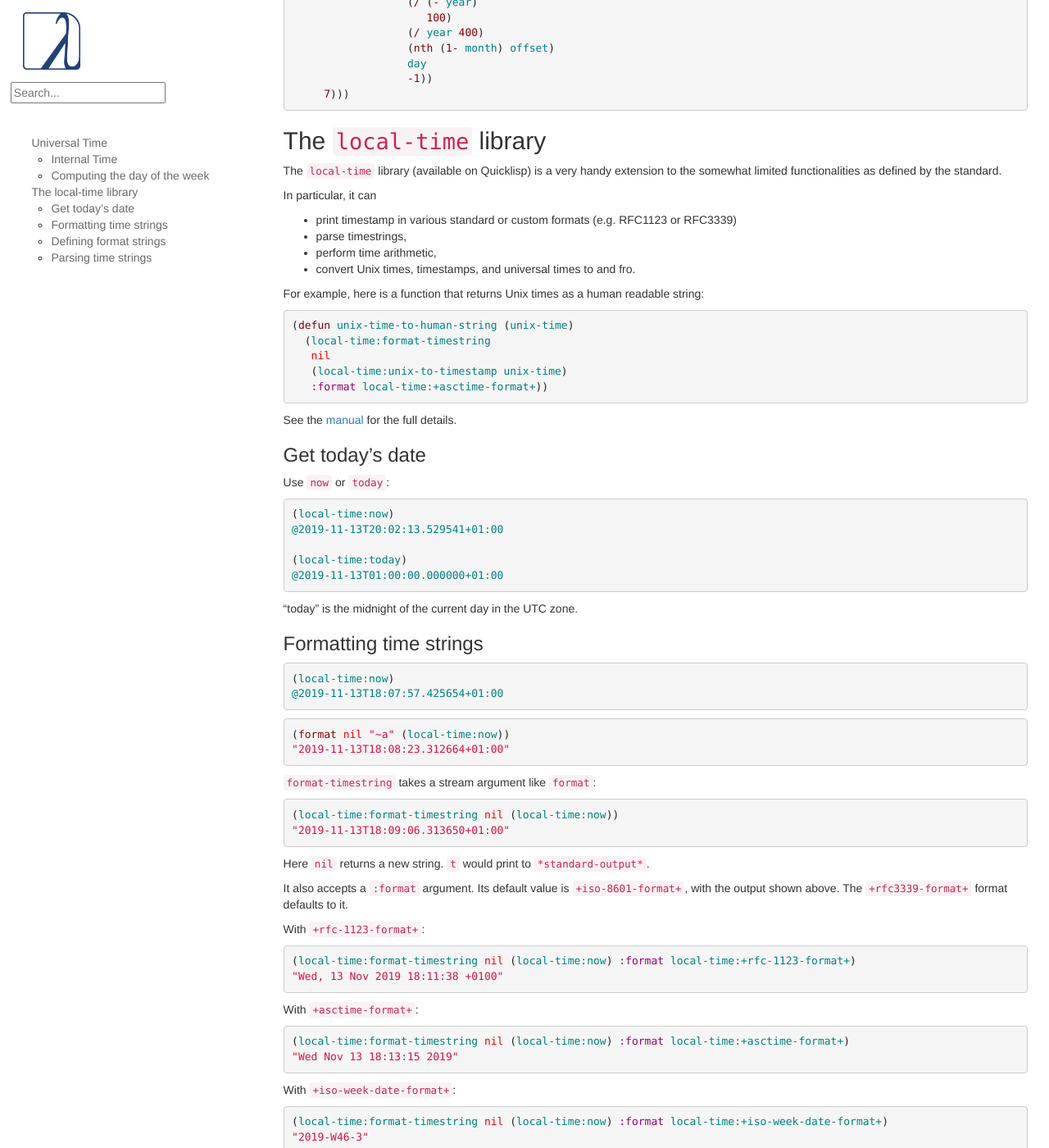
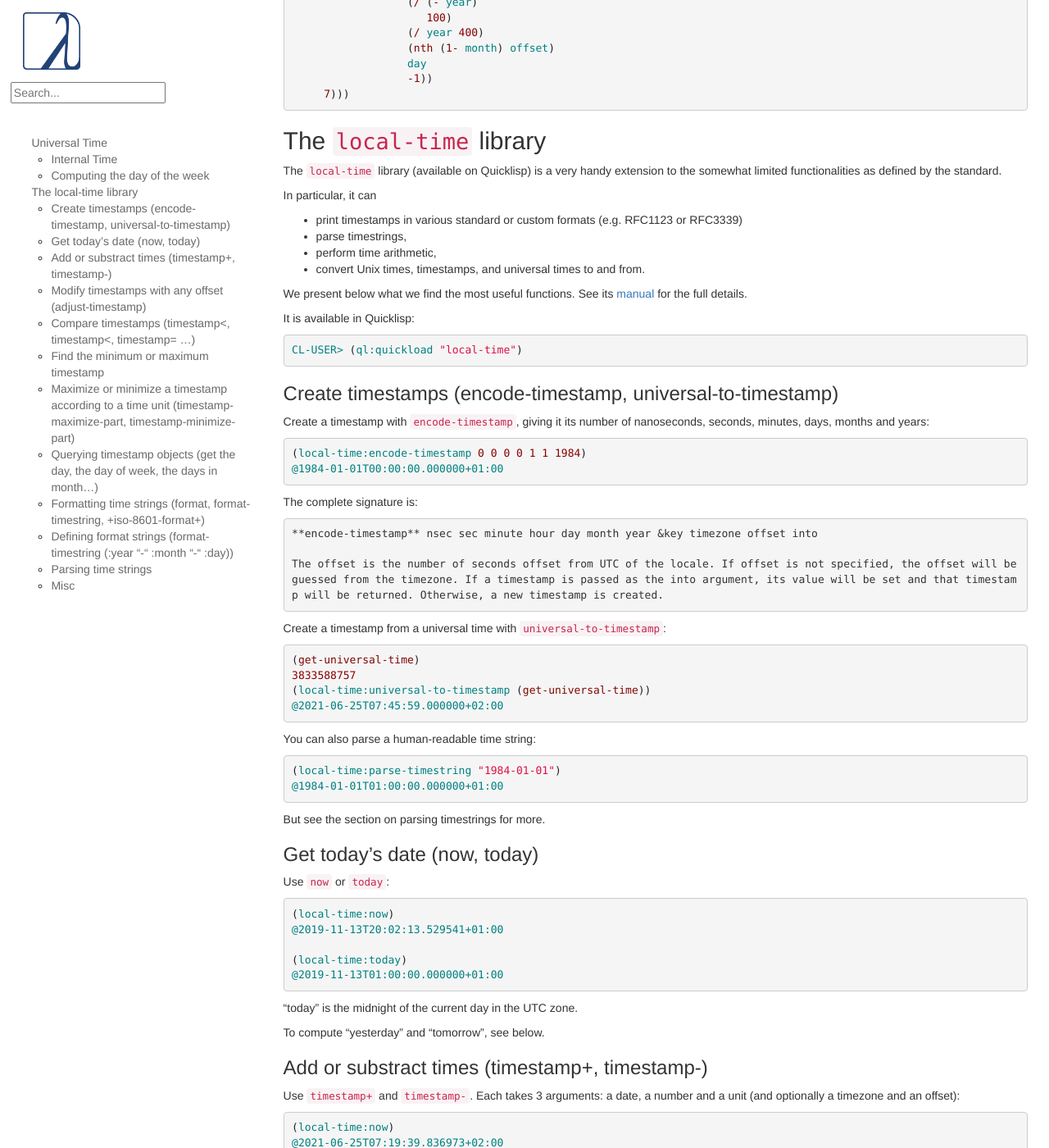
Before and after one commit to LispCookbook/cl-cookbook, a Jekyll site: the page built from dates_and_times.md, in a window 1280 px wide and 1400 px high, scrolled down 4089 px. Shown: the whole window at 82% size. Built offline with Jekyll 4.4.1, drawn with Linux system fonts in a browser that asks for light colours; some of the changed text lies outside the part shown.

Commit message:
dates and time: show more of local-time

```diff
--- a/dates_and_times.md
+++ b/dates_and_times.md
@@ -234,25 +234,53 @@ the somewhat limited functionalities as defined by the standard.
 
 In particular, it can
 
-- print timestamp in various standard or custom formats (e.g. RFC1123 or RFC3339)
+- print timestamps in various standard or custom formats (e.g. RFC1123 or RFC3339)
 - parse timestrings,
 - perform time arithmetic,
-- convert Unix times, timestamps, and universal times to and fro.
+- convert Unix times, timestamps, and universal times to and from.
 
-For example, here is a function that returns Unix times as a human readable string:
+We present below what we find the most useful functions. See its [manual](https://common-lisp.net/project/local-time/manual.html) for the full details.
+
+It is available in Quicklisp:
 
 ~~~lisp
-(defun unix-time-to-human-string (unix-time)
-  (local-time:format-timestring
-   nil
-   (local-time:unix-to-timestamp unix-time)
-   :format local-time:+asctime-format+))
+CL-USER> (ql:quickload "local-time")
 ~~~
 
-See the [manual](https://common-lisp.net/project/local-time/manual.html) for
-the full details.
+### Create timestamps (encode-timestamp, universal-to-timestamp)
 
-### Get today's date
+Create a timestamp with `encode-timestamp`, giving it its number of nanoseconds, seconds, minutes, days, months and years:
+
+~~~lisp
+(local-time:encode-timestamp 0 0 0 0 1 1 1984)
+@1984-01-01T00:00:00.000000+01:00
+~~~
+
+The complete signature is:
+
+    **encode-timestamp** nsec sec minute hour day month year &key timezone offset into
+
+    The offset is the number of seconds offset from UTC of the locale. If offset is not specified, the offset will be guessed from the timezone. If a timestamp is passed as the into argument, its value will be set and that timestamp will be returned. Otherwise, a new timestamp is created.
+
+Create a timestamp from a universal time with `universal-to-timestamp`:
+
+~~~lisp
+(get-universal-time)
+3833588757
+(local-time:universal-to-timestamp (get-universal-time))
+@2021-06-25T07:45:59.000000+02:00
+~~~
+
+You can also parse a human-readable time string:
+
+~~~lisp
+(local-time:parse-timestring "1984-01-01")
+@1984-01-01T01:00:00.000000+01:00
+~~~
+
+But see the section on parsing timestrings for more.
+
+### Get today's date (now, today)
 
 Use `now` or `today`:
 
@@ -266,8 +294,141 @@ Use `now` or `today`:
 
 "today" is the midnight of the current day in the UTC zone.
 
+To compute "yesterday" and "tomorrow", see below.
 
-### Formatting time strings
+### Add or substract times (timestamp+, timestamp-)
+
+Use `timestamp+` and `timestamp-`. Each takes 3 arguments: a date, a number and a unit (and optionally a timezone and an offset):
+
+~~~lisp
+(local-time:now)
+@2021-06-25T07:19:39.836973+02:00
+
+(local-time:timestamp+ (local-time:now) 1 :day)
+@2021-06-26T07:16:58.086226+02:00
+
+(local-time:timestamp- (local-time:now) 1 :day)
+@2021-06-24T07:17:02.861763+02:00
+~~~
+
+The available units are `:sec :minute :hour :day :year`.
+
+This operation is also possible with `adjust-timestamp`, which can do a bit more as we'll see right in the next section (it can do many operations at once).
+
+~~~lisp
+(local-time:timestamp+ (today) 3 :day)
+@2021-06-28T02:00:00.000000+02:00
+
+(local-time:adjust-timestamp (today) (offset :day 3))
+@2021-06-28T02:00:00.000000+02:00
+~~~
+
+Here's `yesterday` and `tomorrow` defined from `today`:
+
+~~~lisp
+(defun yesterday ()
+  "Returns a timestamp representing the day before today."
+  (timestamp- (today) 1 :day))
+
+(defun tomorrow ()
+  "Returns a timestamp representing the day after today."
+  (timestamp+ (today) 1 :day))
+~~~
+
+### Modify timestamps with any offset (adjust-timestamp)
+
+`adjust-timestamp`'s first argument is the timestamp we operate on, and then it accepts a full `&body changes` where a "change" is in the form `(offset :part value)`:
+
+Please point to the previous Monday:
+
+~~~lisp
+(local-time:adjust-timestamp (today) (offset :day-of-week :monday))
+@2021-06-21T02:00:00.000000+02:00
+~~~
+
+We can apply many changes at once. Travel in time:
+
+~~~lisp
+(local-time:adjust-timestamp (today)
+  (offset :day 3)
+  (offset :year 110)
+  (offset :month -1))
+@2131-05-28T02:00:00.000000+01:00
+~~~
+
+There is a destructive version, `adjust-timestamp!`.
+
+
+### Compare timestamps (timestamp<, timestamp<, timestamp= …)
+
+These should be self-explanatory.
+
+~~~lisp
+timestamp< time-a time-b
+timestamp<= time-a time-b
+timestamp> time-a time-b
+timestamp>= time-a time-b
+timestamp= time-a time-b
+timestamp/= time-a time-b
+~~~
+
+### Find the minimum or maximum timestamp
+
+Use `timestamp-minimum` and `timestamp-maximum`. They accept any number of arguments.
+
+~~~lisp
+(local-time:timestamp-minimum (local-time:today)
+                              (local-time:timestamp- (local-time:today) 100 :year))
+@1921-06-25T02:00:00.000000+01:00
+~~~
+
+If you have a list of timestamps, use `(apply #'timestamp-minimum <your list of timestamps>)`.
+
+### Maximize or minimize a timestamp according to a time unit (timestamp-maximize-part, timestamp-minimize-part)
+
+We can answer quite a number of questions with this handy function.
+
+Here's an example: please give me the last day of this month:
+
+~~~lisp
+(let ((in-february (local-time:parse-timestring "1984-02-01")))
+  (local-time:timestamp-maximize-part in-february :day))
+
+@1984-02-29T23:59:59.999999+01:00
+~~~
+
+
+### Querying timestamp objects (get the day, the day of week, the days in month…)
+
+Use:
+
+~~~lisp
+timestamp-[year, month, day, hour, minute, second, millisecond, microsecond,
+           day-of-week (starts at 0 for sunday),
+           millenium, century, decade]
+~~~
+
+Get all the values at once with `decode-timestamp`.
+
+Bind a variable to a value of your choice with this convenient macro:
+
+~~~lisp
+(local-time:with-decoded-timestamp (:hour h)
+     (now)
+   (print h))
+
+8
+8
+~~~
+
+You can of course bind each time unit (`:sec :minute :day`) to its variable, in any order.
+
+See also `(days-in-month <month> <year>)`.
+
+
+### Formatting time strings (format, format-timestring, +iso-8601-format+)
+
+local-time's date representation starts with `@`. We can `format` them as usual, with the aesthetic directive for instance, to get a usual date representation.
 
 ~~~lisp
 (local-time:now)
@@ -279,7 +440,7 @@ Use `now` or `today`:
 "2019-11-13T18:08:23.312664+01:00"
 ~~~
 
-`format-timestring` takes a stream argument like `format`:
+We can use `format-timestring`, which can be used like `format` (thus it takes a stream as first argument):
 
 ~~~lisp
 (local-time:format-timestring nil (local-time:now))
@@ -288,9 +449,10 @@ Use `now` or `today`:
 
 Here `nil` returns a new string. `t` would print to `*standard-output*`.
 
-It also accepts a `:format` argument. Its default value is
-`+iso-8601-format+`, with the output shown above. The
-`+rfc3339-format+` format defaults to it.
+But `format-timestring` also accepts a `:format` argument. We can use predefined date formats as well as give our own in s-expression friendly way (see next section).
+
+Its default value is
+`+iso-8601-format+`, with the output shown above. The `+rfc3339-format+` format defaults to it.
 
 With `+rfc-1123-format+`:
 
@@ -314,7 +476,21 @@ With `+iso-week-date-format+`:
 ~~~
 
 
-### Defining format strings
+Putting all this together, here is a function that returns Unix times as a human readable string:
+
+~~~lisp
+(defun unix-time-to-human-string (unix-time)
+  (local-time:format-timestring
+   nil
+   (local-time:unix-to-timestamp unix-time)
+   :format local-time:+asctime-format+))
+
+(unix-time-to-human-string (get-universal-time))
+"Mon Jun 25 06:46:49 2091"
+~~~
+
+
+### Defining format strings (format-timestring (:year "-" :month "-" :day))
 
 We can pass a custom `:format` argument to `format-timestring`.
 
@@ -326,7 +502,7 @@ The syntax consists of a list made of symbols with special meanings
 "2019-11-13"
 ~~~
 
-The list of symbols is available in the documentation: https://common-lisp.net/project/local-time/manual.html#Parsing-and-Formatting
+The list of symbols is available in the documentation: [https://common-lisp.net/project/local-time/manual.html#Parsing-and-Formatting](https://common-lisp.net/project/local-time/manual.html#Parsing-and-Formatting)
 
 There are `:year :month :day :weekday :hour :min :sec :msec`, long and
 short notations ("Monday", "Mo."), gmt offset, timezone markers and
@@ -342,7 +518,7 @@ The `+rfc-1123-format+` itself is defined like this:
   "See the RFC 1123 for the details about the possible values of the timezone field.")
 ~~~
 
-We see the form `(:day 2)`: the 2 is for padding, to ensure that the
+We see the form `(:day 2)`: the 2 is for **padding**, to ensure that the
 day is printed with two digits (not only `1`, but `01`). There could be
 an optional third argument, the character with which to fill the
 padding (by default, `#\0`).
@@ -411,3 +587,7 @@ local-time library:
 (local-time:universal-to-timestamp *)
 ;; @2019-11-13T19:13:15.000000+01:00
 ~~~
+
+### Misc
+
+To find out if it's Alice anniversary, use `timestamp-whole-year-difference time-a time-b`.
```
